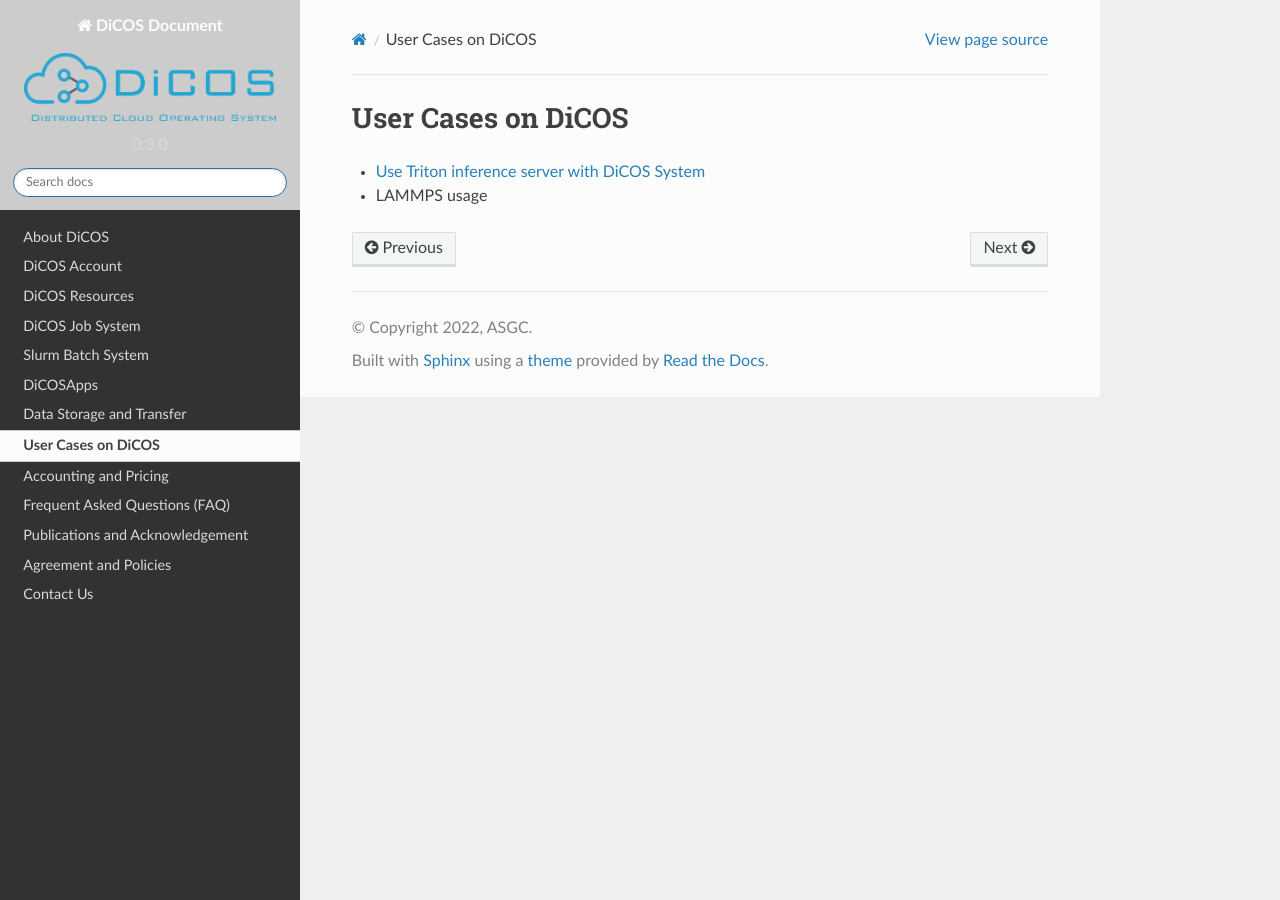
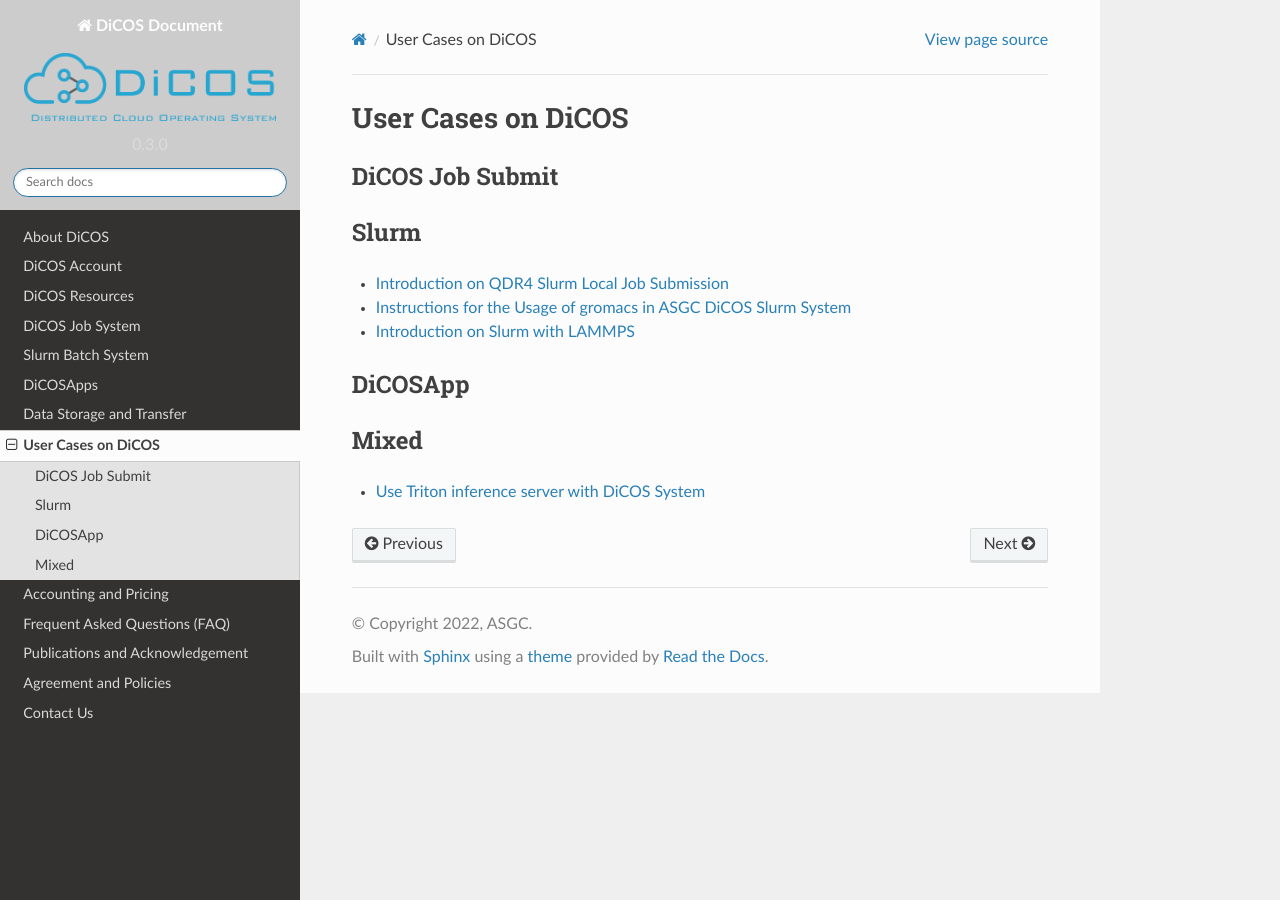
Before and after one commit to ASGCOPS/dicos_document, a Sphinx documentation site: the page built from docs/source/user_case.rst, in a window 1280 px wide. Built offline with Sphinx 7.4.7 and the Read the Docs theme 2.0.0, drawn with Linux system fonts in a browser that asks for light colours.

Commit message:
Edit user_case.rst

```diff
--- a/docs/source/user_case.rst
+++ b/docs/source/user_case.rst
@@ -4,5 +4,24 @@
 
 .. sectionauthor:: Mike Yang <mike.yang@twgrid.org>, Tsung-Hsun Wu <tsung-hsun.wu@twgrid.org>
 
+----------------
+DiCOS Job Submit
+----------------
+
+--------------------
+Slurm
+--------------------
+
+* `Introduction on QDR4 Slurm Local Job Submission <https://docs.twgrid.org/VW2br-a4SYGBhzEpbgem3A#>`_
+* `Instructions for the Usage of gromacs in ASGC DiCOS Slurm System <https://docs.twgrid.org/s/ldKW3cAO5#>`_
+* `Introduction on Slurm with LAMMPS <https://docs.twgrid.org/p/aKKgBkMXn#/>`_
+
+----------------
+DiCOSApp
+----------------
+
+----------------
+Mixed
+----------------
+
 * :doc:`Use Triton inference server with DiCOS System <user_case/triton>`
-* LAMMPS usage
```
